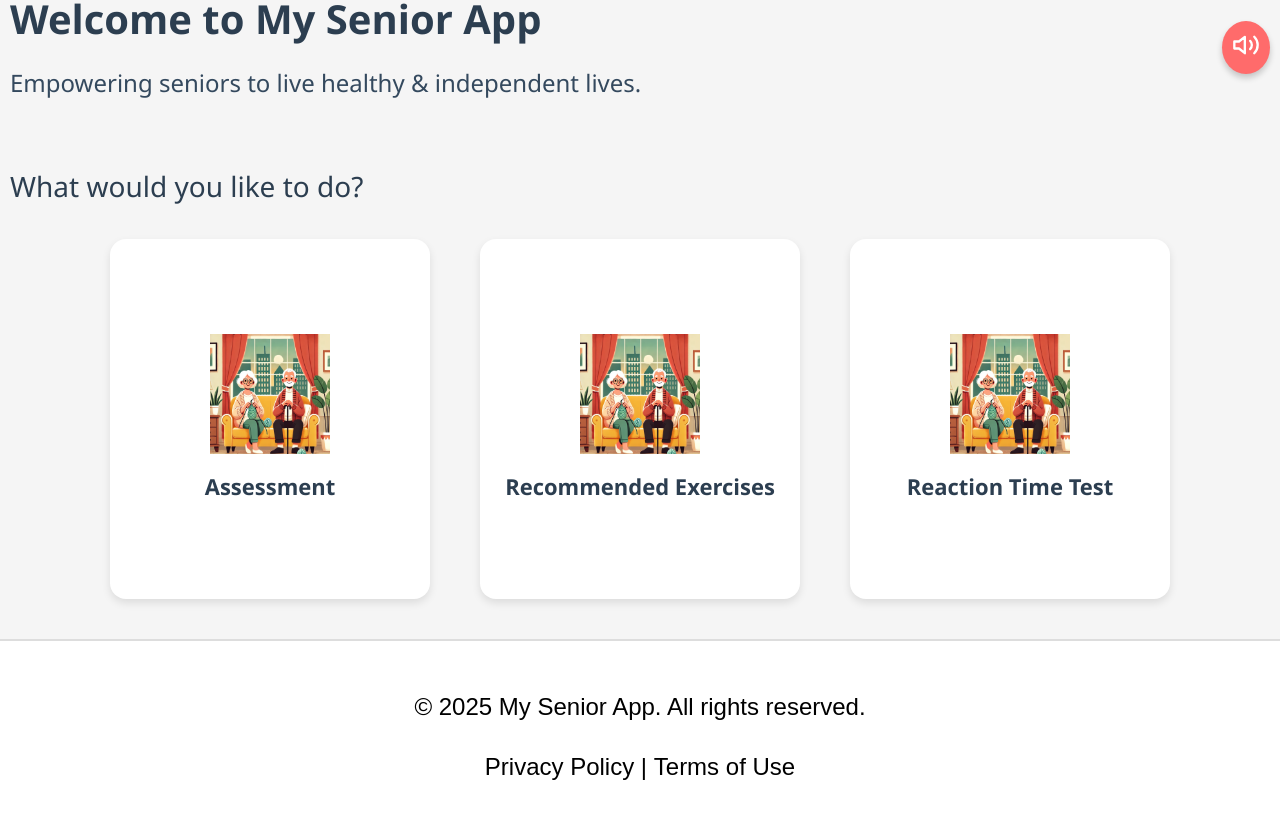
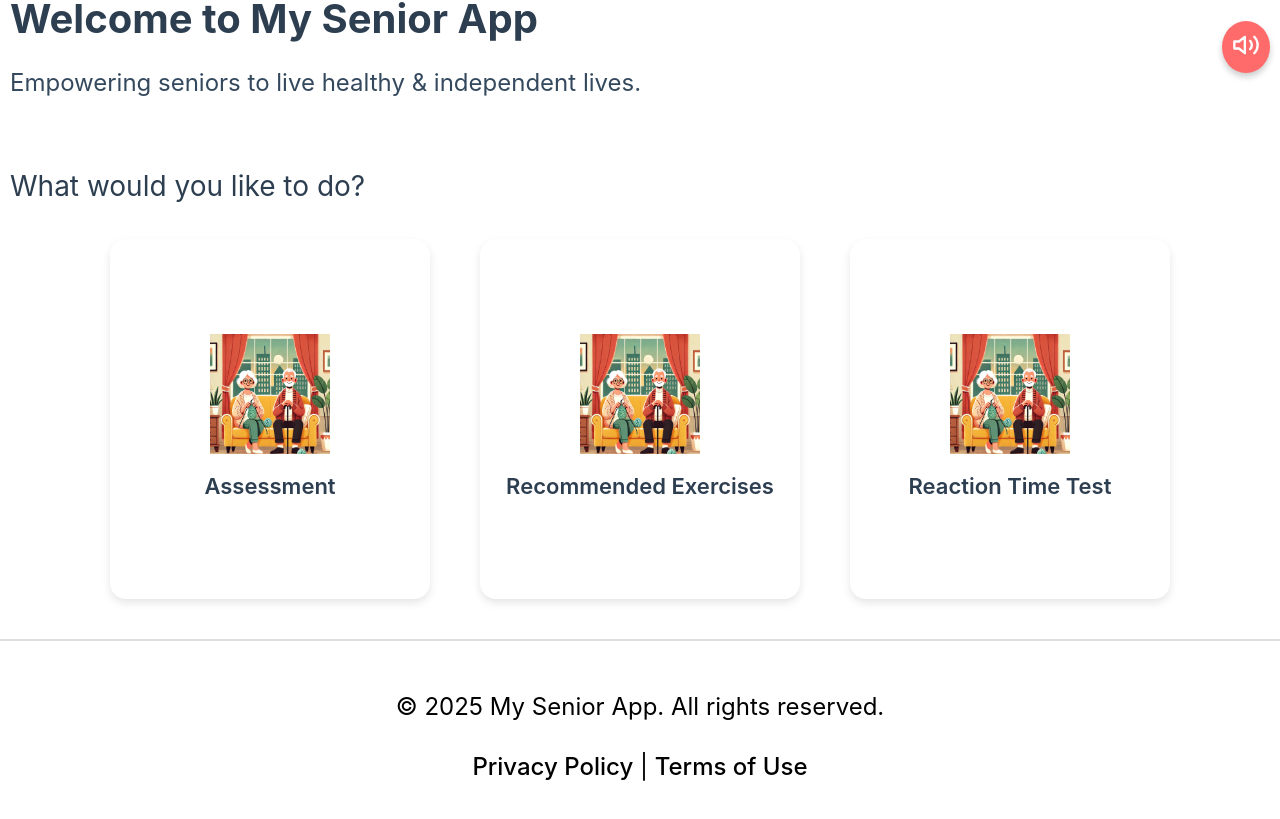
Before and after one commit to JaydenToh/Assignment-2---CNAD-, a React (Vite) app in the folder frontend/: page /assessment in a window 1280 px wide. Shown: the part 235-1054 px from the top of the page. Built offline with nearby package versions, Linux system fonts and the light colour scheme; no server answers.

Commit message:
Update to minor issues during merge testing.

```diff
--- a/frontend/src/pages/GeneralTest.css
+++ b/frontend/src/pages/GeneralTest.css
@@ -3,7 +3,6 @@
   display: flex;
   flex-direction: column;
   min-height: 100vh;
-  font-family: "Arial", sans-serif;
 }
 
 /* Main content styling */
--- a/frontend/src/pages/HealthAssessment.css
+++ b/frontend/src/pages/HealthAssessment.css
@@ -10,8 +10,6 @@
 .health-assessment-container {
   width: 100%;
   padding: 40px 10px; /* 40px top & bottom, 10px left & right */
-  font-family: "Segoe UI", Tahoma, Geneva, Verdana, sans-serif;
-  color: #333;
   box-sizing: border-box;
 }
 
--- a/frontend/src/pages/HomePage.css
+++ b/frontend/src/pages/HomePage.css
@@ -116,17 +116,3 @@
   font-size: 18px;
   text-align: center;
 }
-
-/* 🔹 Footer */
-.footer-container {
-  background-color: white; /* Deep blue for footer */
-  color: black;
-  padding: 24px 0;
-  text-align: center;
-  font-size: 1.5rem;
-}
-
-.footer-content a {
-  color: black;
-  text-decoration: none;
-}
--- a/frontend/src/pages/ResultPage.css
+++ b/frontend/src/pages/ResultPage.css
@@ -3,8 +3,7 @@
   display: flex;
   flex-direction: column;
   min-height: 100vh;
-  font-family: "Arial", sans-serif;
-  background-color: #f5f5f5;
+  background-color: #ffff;
 }
 
 /* Main container styling */
--- a/frontend/src/pages/RulesPage.css
+++ b/frontend/src/pages/RulesPage.css
@@ -3,8 +3,7 @@
   display: flex;
   flex-direction: column;
   min-height: 100vh;
-  font-family: "Arial", sans-serif;
-  background-color: #f5f5f5;
+  background-color: #fff;
 }
 
 /* Main container styling */
```
Also changed, not shown: frontend/src/pages/LandingPage.css (+5 -5 lines).
